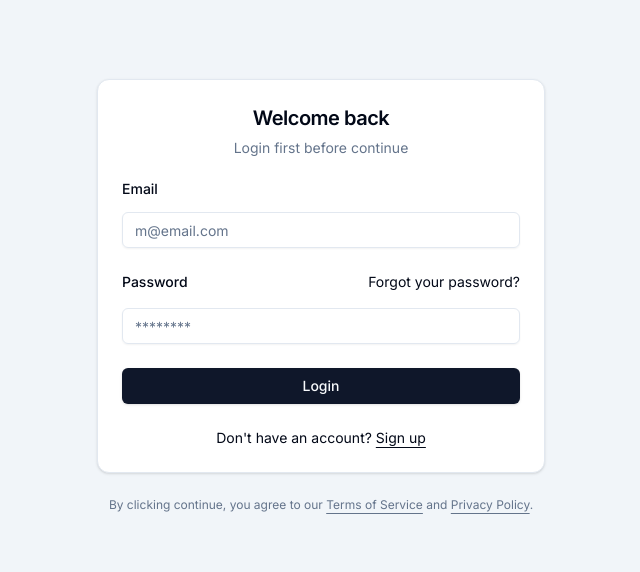
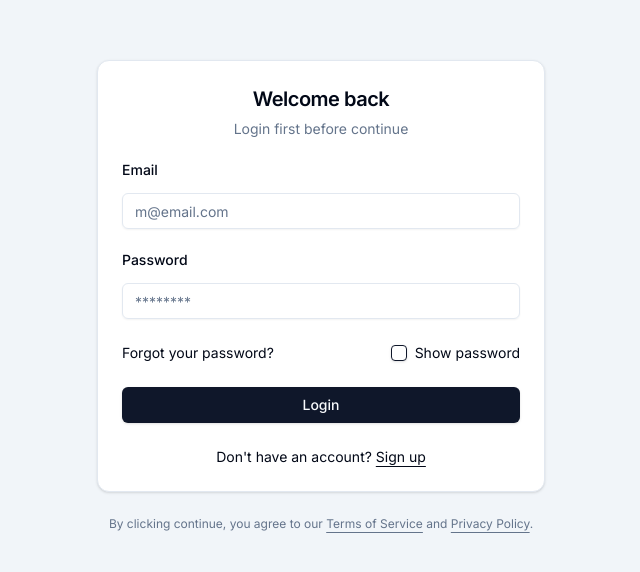
Before and after one commit to zidanhafiz/ZenPOS, a Next.js app: page /login in a window 1280 px wide. Shown: the part 104-676 px from the top of the page, without its empty margins (319-959 px from the left). Built offline with nearby package versions, Linux system fonts and the light colour scheme.

Commit message:
Add show password checkbox for login form

```diff
--- a/app/(auth)/login/LoginForm.tsx
+++ b/app/(auth)/login/LoginForm.tsx
@@ -21,11 +21,14 @@ import {
   FormLabel,
   FormMessage,
 } from "@/components/ui/form";
+import { useState } from "react";
+import { Checkbox } from "@/components/ui/checkbox";
 
 export function LoginForm({
   className,
   ...props
 }: React.ComponentPropsWithoutRef<"div">) {
+  const [showPassword, setShowPassword] = useState<boolean>(false);
   const form = useForm<LoginSchema>({
     resolver: zodResolver(loginSchema),
     defaultValues: {
@@ -73,19 +76,11 @@ export function LoginForm({
                     name="password"
                     render={({ field }) => (
                       <FormItem className="grid gap-2">
-                        <div className="flex items-center justify-between">
-                          <FormLabel>Password</FormLabel>
-                          <Link
-                            href="/forgot-password"
-                            className="ml-auto text-sm underline-offset-4 hover:underline"
-                          >
-                            Forgot your password?
-                          </Link>
-                        </div>
+                        <FormLabel>Password</FormLabel>
                         <FormControl>
                           <Input
                             placeholder="********"
-                            type="password"
+                            type={showPassword ? "text" : "password"}
                             required
                             {...field}
                           />
@@ -94,6 +89,24 @@ export function LoginForm({
                       </FormItem>
                     )}
                   />
+                  <div className="flex justify-between w-full">
+                    <Link
+                      href="/forgot-password"
+                      className="text-sm underline-offset-4 hover:underline"
+                    >
+                      Forgot your password?
+                    </Link>
+                    <div className="flex items-center gap-2 justify-end">
+                      <Checkbox
+                        id="show-password"
+                        checked={showPassword}
+                        onCheckedChange={() => setShowPassword(!showPassword)}
+                      />
+                      <label htmlFor="show-password" className="text-sm">
+                        Show password
+                      </label>
+                    </div>
+                  </div>
                   <Button type="submit" className="w-full">
                     Login
                   </Button>
--- a/app/(auth)/register/RegisterForm.tsx
+++ b/app/(auth)/register/RegisterForm.tsx
@@ -154,7 +154,9 @@ export function RegisterForm({
                       checked={showPassword}
                       onCheckedChange={() => setShowPassword(!showPassword)}
                     />
-                    <label htmlFor="show-password">Show password</label>
+                    <label htmlFor="show-password" className="text-sm">
+                      Show password
+                    </label>
                   </div>
                   <Button type="submit" className="w-full">
                     Create Account
```
